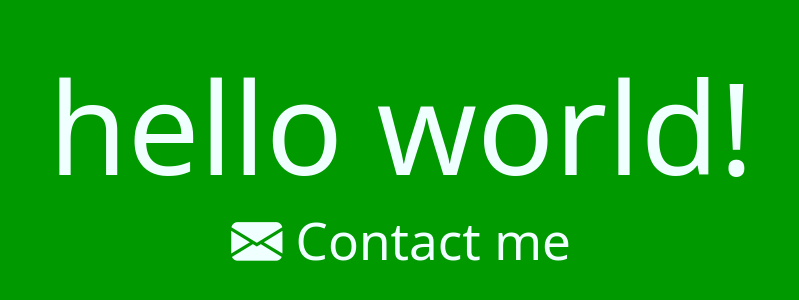
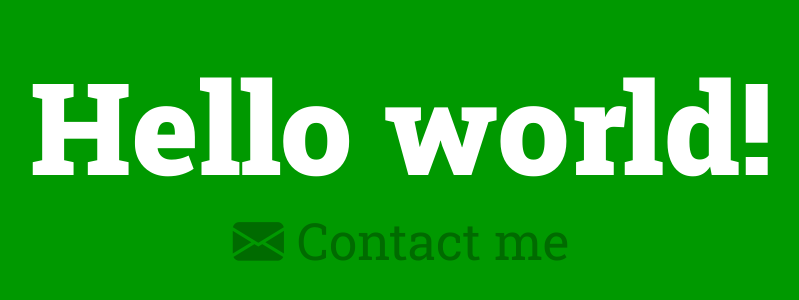
Before and after one commit to labait/biennio1_20242025_project1, a plain HTML site: page index.html in a window 1280 px wide. Shown: the part 236-536 px from the top of the page, without its empty margins (239-1038 px from the left). Drawn offline with nearby package versions, Linux system fonts and the light colour scheme; a web font is replaced by a local one.

Commit message:
fixed email icon, better colors

```diff
--- a/index.html
+++ b/index.html
@@ -5,17 +5,23 @@
     <meta name="viewport" content="width=device-width, initial-scale=1.0">
     <title>hello world</title>
 
+    <link rel="preconnect" href="https://fonts.googleapis.com">
+    <link rel="preconnect" href="https://fonts.gstatic.com" crossorigin>
+    <link href="https://fonts.googleapis.com/css2?family=Domine:wght@400..700&family=Inter:wght@100..900&family=Roboto+Slab:wght@100..900&family=Sour+Gummy:ital,wght@0,100..900;1,100..900&display=swap" rel="stylesheet">
+
     <link href="https://cdn.jsdelivr.net/npm/bootstrap@5.3.3/dist/css/bootstrap.min.css" rel="stylesheet" integrity="sha384-QWTKZyjpPEjISv5WaRU9OFeRpok6YctnYmDr5pNlyT2bRjXh0JMhjY6hW+ALEwIH" crossorigin="anonymous">
     <link rel="stylesheet" href="https://cdn.jsdelivr.net/npm/bootstrap-icons@1.11.3/font/bootstrap-icons.min.css">
 
     <style>
         :root {
-            --color-primary: azure;
+            --color-primary: #090;
+            --color-secondary: white;
         }
         body {
+            font-family: "Roboto Slab", serif;
             margin: 0;
             padding: 0;
-            background-color: #090;
+            background-color: var(--color-primary);
         }
         main {
             display: flex;
@@ -23,39 +29,45 @@
             align-items: center;
             height: 100vh;
             text-align: center;
-        }
 
             h1, a, svg#icon {
-            color: var(--color-primary);
+                color: var(--color-secondary);
             }
             h1 {
                 font-size: 10vw;
                 padding: 0;
                 margin: 0;
+                font-weight: 900;
             }
             a {
                 text-decoration: none;
+                color: var(--color-primary);
+                filter: brightness(0.7);
                 &:hover {
-                /* make color darker */
-                filter: brightness(0.9);
+                    color: var(--color-secondary);
+                    filter: brightness(1);
                 }
                 &#email {
                     font-size: 4vw;
                 }
             }
-
             svg#icon {
                 width: 5vw;
                 height: 5vw;
                 margin-right: 1em;
             }
+        }
+
 
     </style>
 </head>
 <body>
     <main>
         <div>
-            <h1>hello world!</h1>
+            <h1>
+                <strong>Hello</strong>
+                world!
+            </h1>
             <a href="mailto:antonio.molinari@laba.edu" id="email">
                 <i class="bi bi-envelope-fill"></i>
                 Contact me
```
Lines whose indentation alone changed are shown as unchanged.
